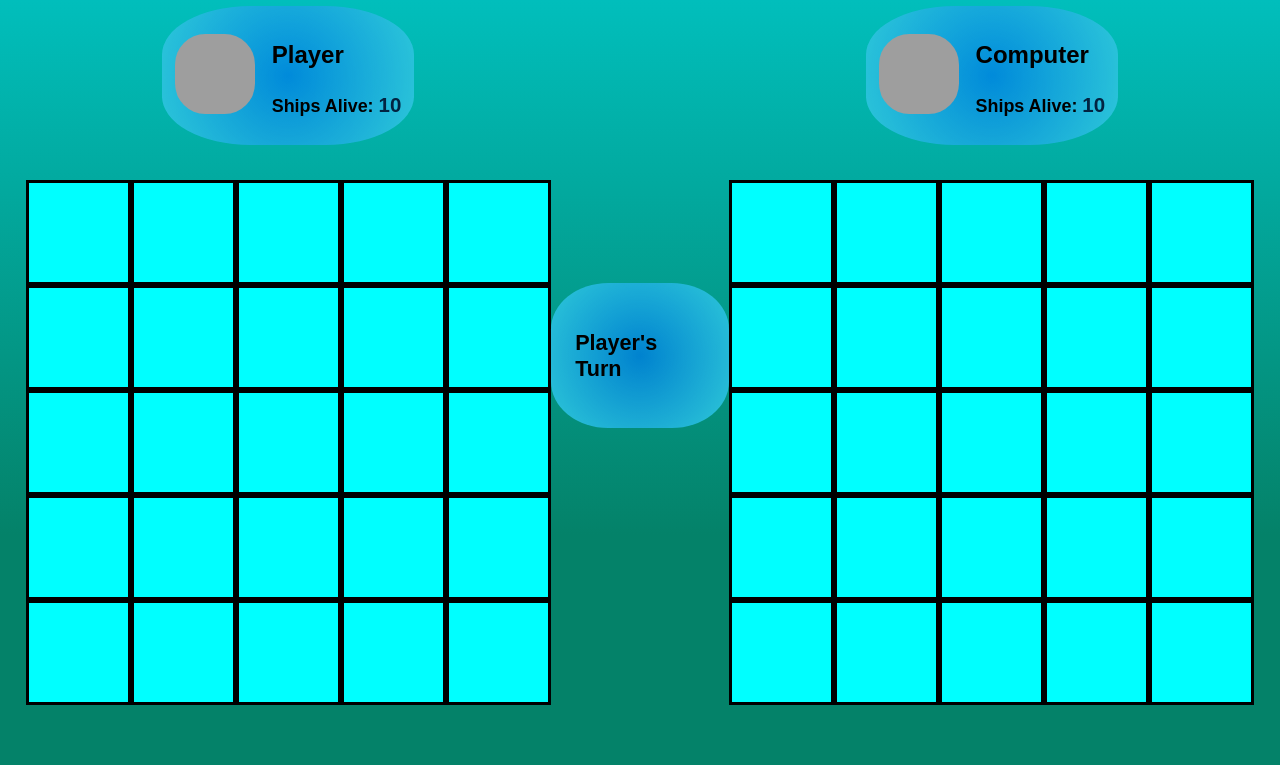
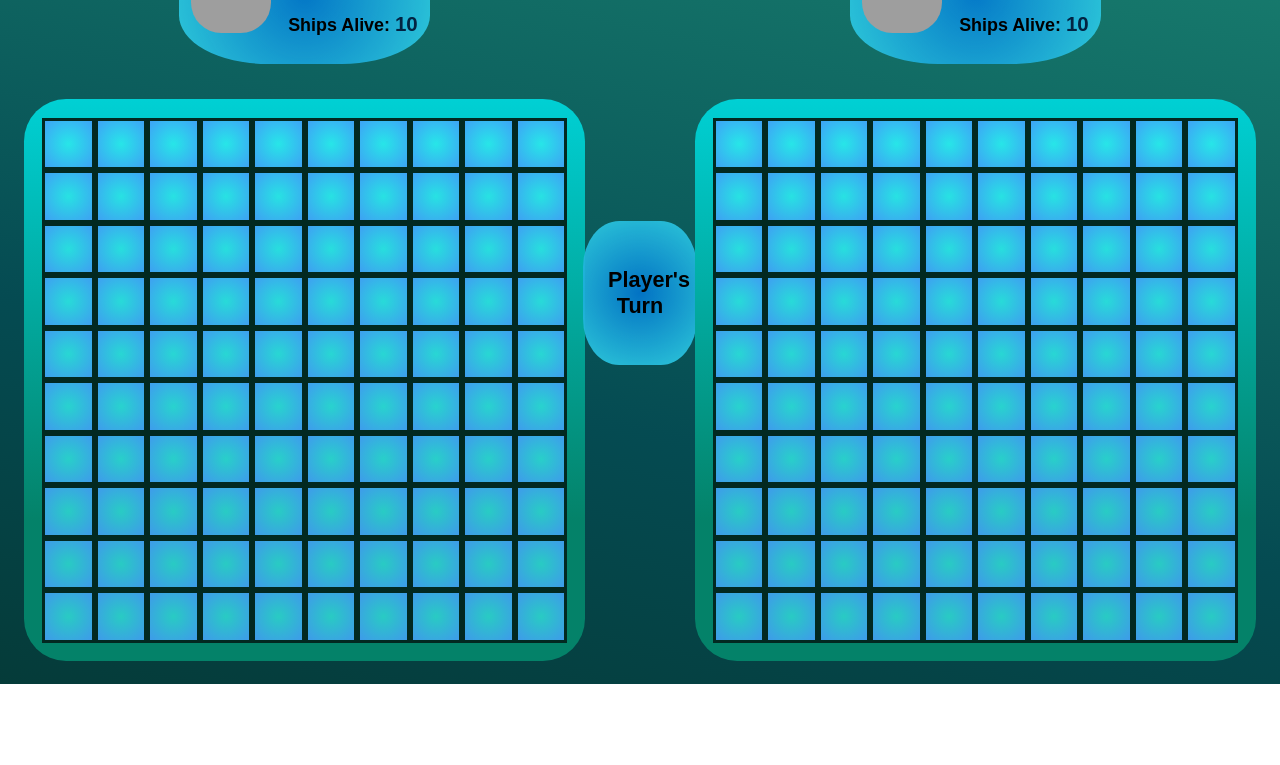
Before and after one commit to rayx3000/battleship, a website built with webpack: page src/template.html in a window 1280 px wide. Shown: the part 157-922 px from the top of the page. After the commit the page ends 841 px from the top, so only its background shows below. Built offline with nearby package versions, Linux system fonts and the light colour scheme; grey boxes are pictures that could not be loaded; a web font is replaced by a local one.

Commit message:
add board tiles

```diff
--- a/package.json
+++ b/package.json
@@ -4,7 +4,9 @@
   "description": "",
   "main": "index.js",
   "scripts": {
-    "test": "echo \"Error: no test specified\" && exit 1"
+    "test": "echo \"Error: no test specified\" && exit 1",
+    "build": "webpack",
+    "start": "webpack serve --open"
   },
   "repository": {
     "type": "git",
--- a/src/index.js
+++ b/src/index.js
@@ -1,8 +1,6 @@
 import './styles/general.css';
 import './styles/header.css';
 import './styles/main.css';
-
-
 
 function hello(){
     return "hello!";
@@ -10,3 +8,20 @@ function hello(){
 
 const greet = hello();
 console.log(greet);
+
+const boards = document.querySelectorAll(".board");
+
+function createBoardGrid(){
+    boards.forEach(board => {
+        const boardGrids = 10**2;
+        board.style.gridTemplateColumns = `repeat(${Math.sqrt(boardGrids)}, 1fr)`;
+        board.style.gridTemplateRows = `repeat(${Math.sqrt(boardGrids)}, 1fr)`;
+        for(let i = 0; i < boardGrids; i++){
+            const tile = document.createElement("div");
+            tile.classList.add("tile");
+            board.appendChild(tile);
+        }
+    });
+}
+
+createBoardGrid();
--- a/src/styles/general.css
+++ b/src/styles/general.css
@@ -3,18 +3,18 @@
 }
 
 body{
-    background: #048269;
-    background: -webkit-linear-gradient(0deg, rgba(4, 130, 105, 1) 25%, rgba(0, 208, 212, 1) 100%);
-    background: -moz-linear-gradient(0deg, rgba(4, 130, 105, 1) 25%, rgba(0, 208, 212, 1) 100%);
-    background: linear-gradient(0deg, rgba(4, 130, 105, 1) 25%, rgba(0, 208, 212, 1) 100%);
-    filter: progid:DXImageTransform.Microsoft.gradient(startColorstr="#048269", endColorstr="#00D0D4", GradientType=0);
+    background: #053b39;
+    background: -webkit-linear-gradient(12deg, rgba(5, 59, 57, 1) 0%, rgba(5, 75, 82, 1) 35%, rgba(27, 133, 115, 1) 100%);
+    background: -moz-linear-gradient(12deg, rgba(5, 59, 57, 1) 0%, rgba(5, 75, 82, 1) 35%, rgba(27, 133, 115, 1) 100%);
+    background: linear-gradient(12deg, rgba(5, 59, 57, 1) 0%, rgba(5, 75, 82, 1) 35%, rgba(27, 133, 115, 1) 100%);
+    filter: progid:DXImageTransform.Microsoft.gradient(startColorstr="#053B39", endColorstr="#1B8573", GradientType=0);
     margin: 0;
     padding: 0;
     overflow: hidden;
 }
 
 .container{
-    padding: 6.5% 2% 8% 2%;
+    padding: 0.2% 2% 8% 2%;
     overflow: auto;
     max-height: 92vh;
 }
--- a/src/styles/main.css
+++ b/src/styles/main.css
@@ -49,15 +49,22 @@ main{
 
 
 .board{
+    background: #048269;
+    background: -webkit-linear-gradient(0deg, rgba(4, 130, 105, 1) 25%, rgba(0, 208, 212, 1) 100%);
+    background: -moz-linear-gradient(0deg, rgba(4, 130, 105, 1) 25%, rgba(0, 208, 212, 1) 100%);
+    background: linear-gradient(0deg, rgba(4, 130, 105, 1) 25%, rgba(0, 208, 212, 1) 100%);
+    filter: progid:DXImageTransform.Microsoft.gradient(startColorstr="#048269", endColorstr="#00D0D4", GradientType=0);
     display: grid;
-    grid-template-columns: 1fr 1fr 1fr 1fr 1fr;
     width: 525px;
     height: 525px;
+    padding: 3.5%;
+    border-radius: 7.5%;
 }
 
 .tile{
-    background-color: aqua;
-    border: 3px solid;
+    border: 3px solid #022921;
+    background: #3ff8fb;
+    background: radial-gradient(circle, rgba(63, 248, 251, 0.62) 0%, rgba(70, 158, 252, 0.88) 100%);
 }
 
 .game-turn{
@@ -65,6 +72,8 @@ main{
     background: radial-gradient(circle, rgba(0, 124, 232, 0.75) 0%, rgba(46, 200, 217, 1) 100%);
     padding: 2%;
     border-radius: 32%;
+    width: 5vw;
+    text-align: center;
 }
 
 .game-turn h3{
--- a/src/template.html
+++ b/src/template.html
@@ -28,31 +28,6 @@
                     </div>
                 </div>
                 <div class="board">
-                    <div class="tile"></div>
-                    <div class="tile"></div>
-                    <div class="tile"></div>
-                    <div class="tile"></div>
-                    <div class="tile"></div>
-                    <div class="tile"></div>
-                    <div class="tile"></div>
-                    <div class="tile"></div>
-                    <div class="tile"></div>
-                    <div class="tile"></div>
-                    <div class="tile"></div>
-                    <div class="tile"></div>
-                    <div class="tile"></div>
-                    <div class="tile"></div>
-                    <div class="tile"></div>
-                    <div class="tile"></div>
-                    <div class="tile"></div>
-                    <div class="tile"></div>
-                    <div class="tile"></div>
-                    <div class="tile"></div>
-                    <div class="tile"></div>
-                    <div class="tile"></div>
-                    <div class="tile"></div>
-                    <div class="tile"></div>
-                    <div class="tile"></div>
                 </div>
             </div>
             <div class="game-turn">
@@ -69,31 +44,6 @@
                     </div>
                 </div>
                 <div class="board">
-                    <div class="tile"></div>
-                    <div class="tile"></div>
-                    <div class="tile"></div>
-                    <div class="tile"></div>
-                    <div class="tile"></div>
-                    <div class="tile"></div>
-                    <div class="tile"></div>
-                    <div class="tile"></div>
-                    <div class="tile"></div>
-                    <div class="tile"></div>
-                    <div class="tile"></div>
-                    <div class="tile"></div>
-                    <div class="tile"></div>
-                    <div class="tile"></div>
-                    <div class="tile"></div>
-                    <div class="tile"></div>
-                    <div class="tile"></div>
-                    <div class="tile"></div>
-                    <div class="tile"></div>
-                    <div class="tile"></div>
-                    <div class="tile"></div>
-                    <div class="tile"></div>
-                    <div class="tile"></div>
-                    <div class="tile"></div>
-                    <div class="tile"></div>
                 </div>
             </div>
         </main>
```
